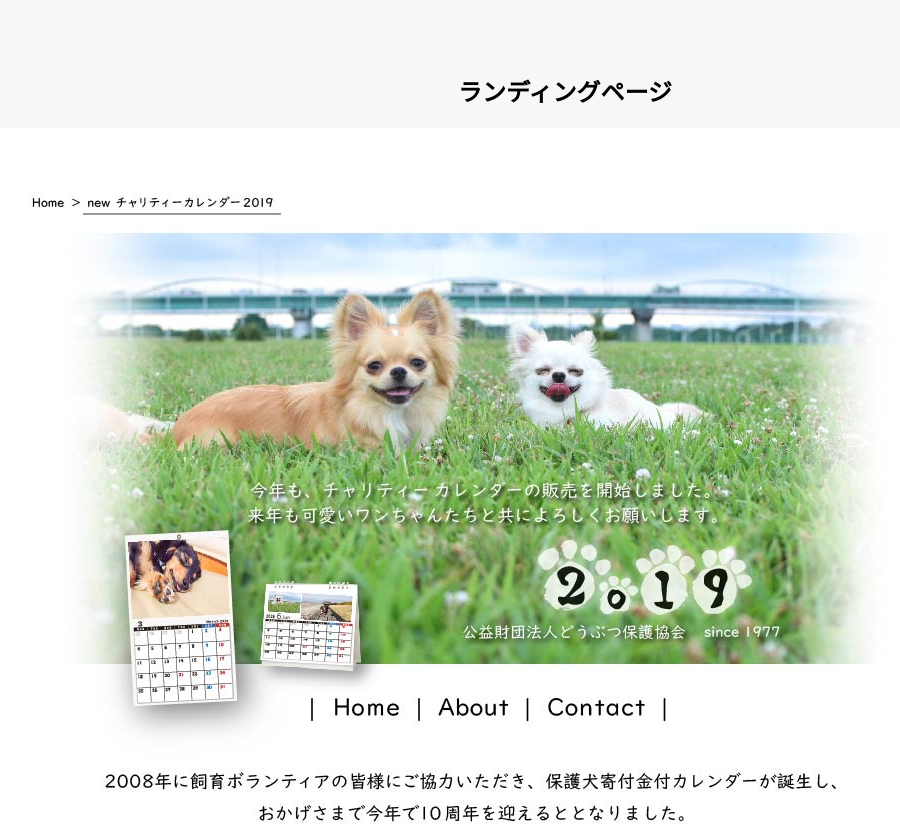
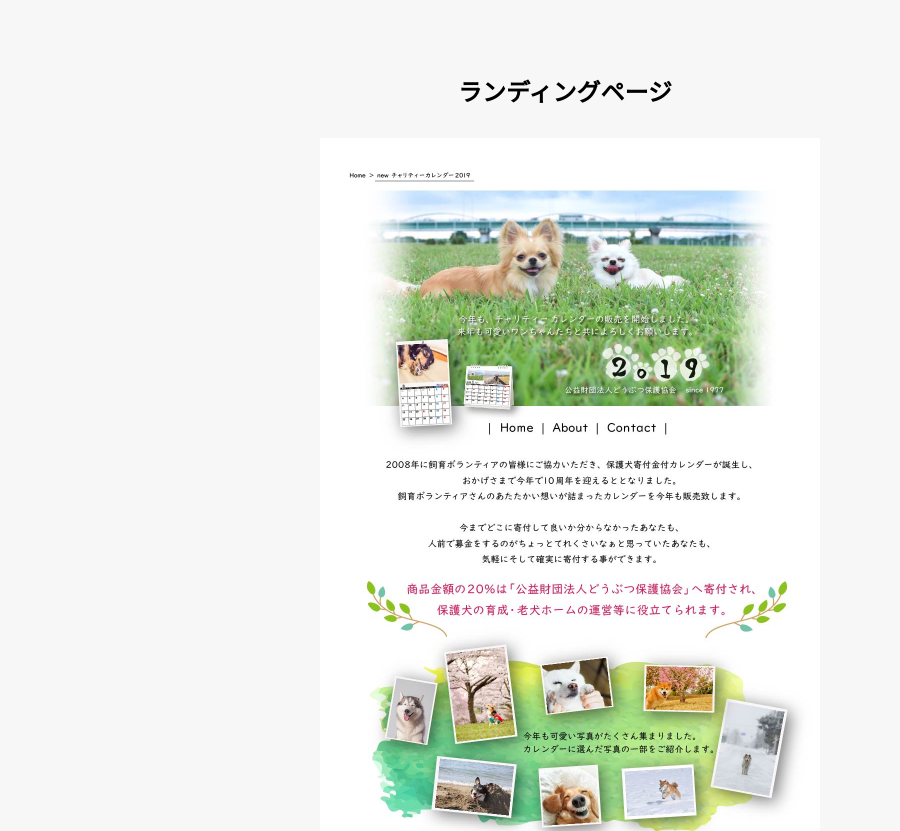
Before and after one commit to kuroiwa373/portfolio, a plain HTML site: page webex.html in a window 1280 px wide. Shown: the part 700-1531 px from the top of the page, without its empty margins (75-975 px from the left). Drawn offline with Linux system fonts and the light colour scheme; files whose address does not match are found by name.

Commit message:
Update webex.css

```diff
--- a/webex.css
+++ b/webex.css
@@ -139,6 +139,29 @@
   display: inline-block;
 }
 
+
+.photograph-list2 ul {
+  list-style: none;
+  padding-left: 0;
+}
+
+.photograph-list2 li {
+  display: inline-block;
+  /* border: 1px solid blue; */
+  padding:10px 0 10px 10px;
+}
+
+.photograph-list2 {
+  /* border:1px solid pink; */
+  text-align: center;
+}
+
+.photograph-list2 img {
+  max-width: 500px;
+  height: auto;
+  display: inline-block;
+}
+
 .footer {
   width:100%;
   height:70px;
```
